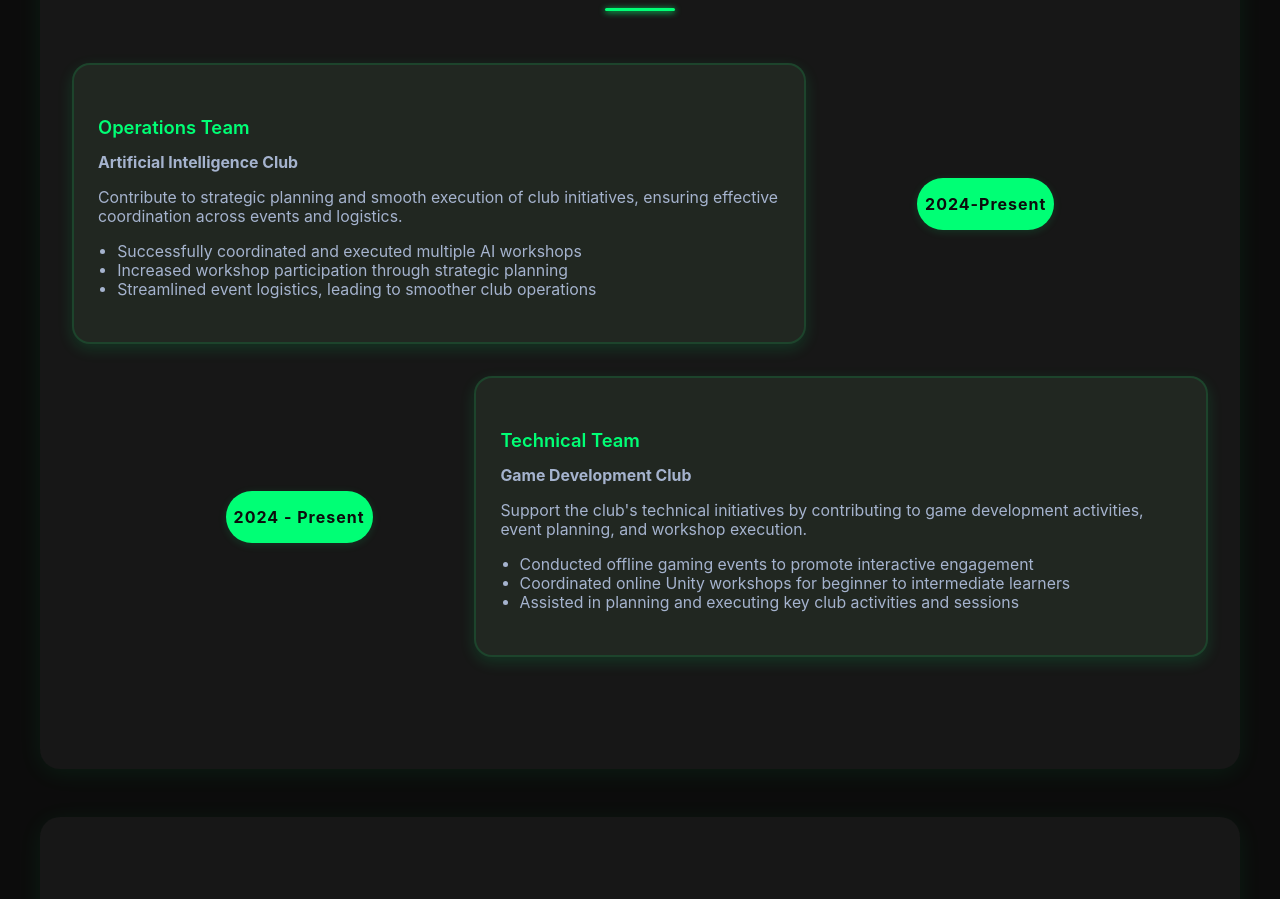
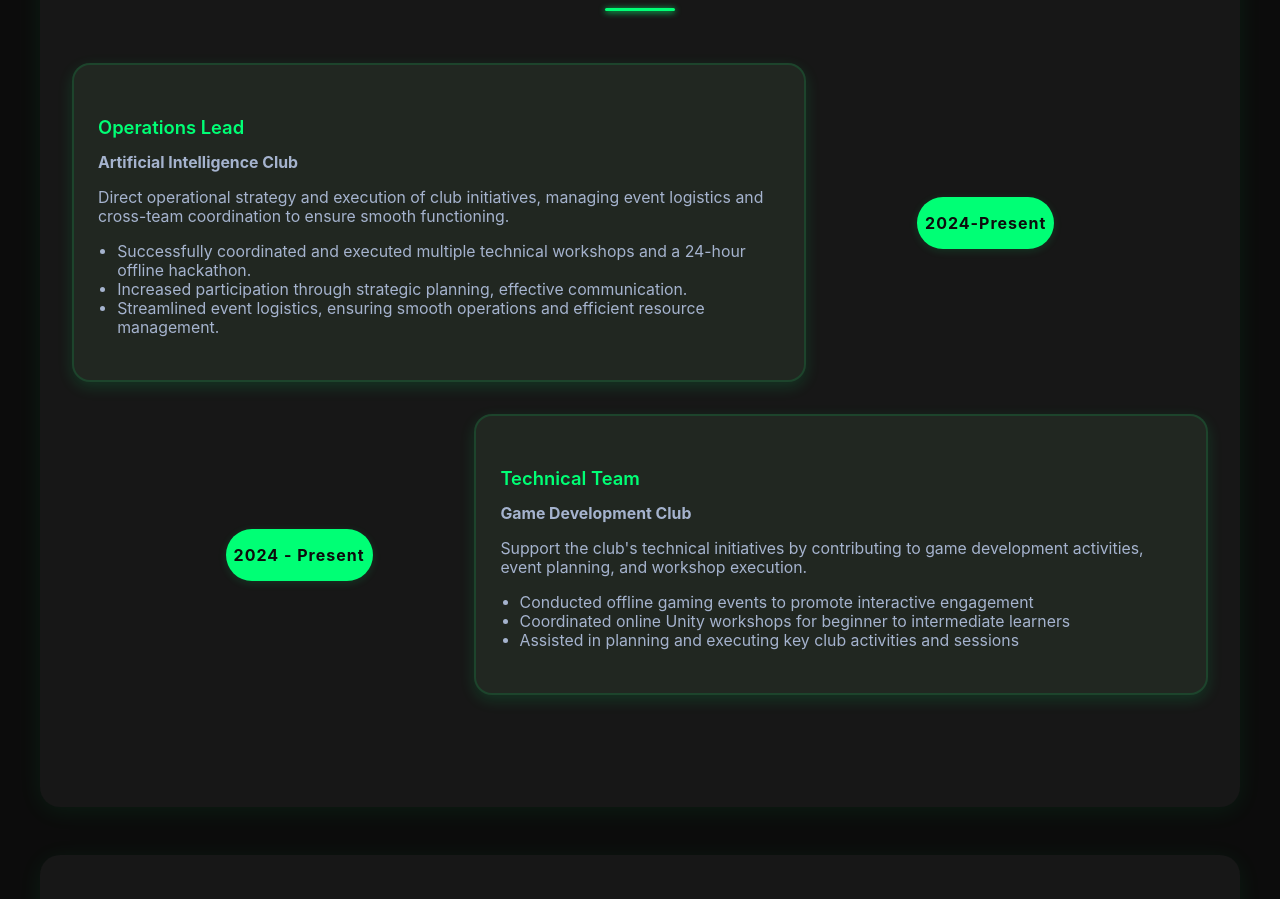
Before and after one commit to SeeThearc/SeeThearc-s-Portfolio, a React (Vite) app: page / in a window 1280 px wide. Shown: the part 2196-3095 px from the top of the page. Built offline with nearby package versions, Linux system fonts and the light colour scheme.

Commit message:
updated post

```diff
--- a/src/Components/Contact.jsx
+++ b/src/Components/Contact.jsx
@@ -42,7 +42,7 @@
 ];
 
 // Change this to your Google Drive resume link!
-const resumeDriveLink = "https://drive.google.com/uc?export=download&id=1mRG2s6K6UZbI56gwyu_Af4dafXgbPPqV";
+const resumeDriveLink = "https://drive.google.com/uc?export=download&id=13I-bbM_R_AcWot4CpGN-h7-u212JxWY-";
 
 const Contact = () => {
   const [ref, visible] = useSectionReveal();
--- a/src/Components/Experience.jsx
+++ b/src/Components/Experience.jsx
@@ -3,13 +3,13 @@
   const [ref, visible] = useSectionReveal();
   const experienceData = [
     {
-      title: "Operations Team",
+      title: "Operations Lead",
       company: "Artificial Intelligence Club",
-      description: "Contribute to strategic planning and smooth execution of club initiatives, ensuring effective coordination across events and logistics.",
+      description: "Direct operational strategy and execution of club initiatives, managing event logistics and cross-team coordination to ensure smooth functioning.",
       achievements: [
-        "Successfully coordinated and executed multiple AI workshops",
-        "Increased workshop participation through strategic planning",
-        "Streamlined event logistics, leading to smoother club operations"
+        "Successfully coordinated and executed multiple technical workshops and a 24-hour offline hackathon.",
+        "Increased participation through strategic planning, effective communication.",
+        "Streamlined event logistics, ensuring smooth operations and efficient resource management."
       ],
       date: "2024-Present"
     },
```
